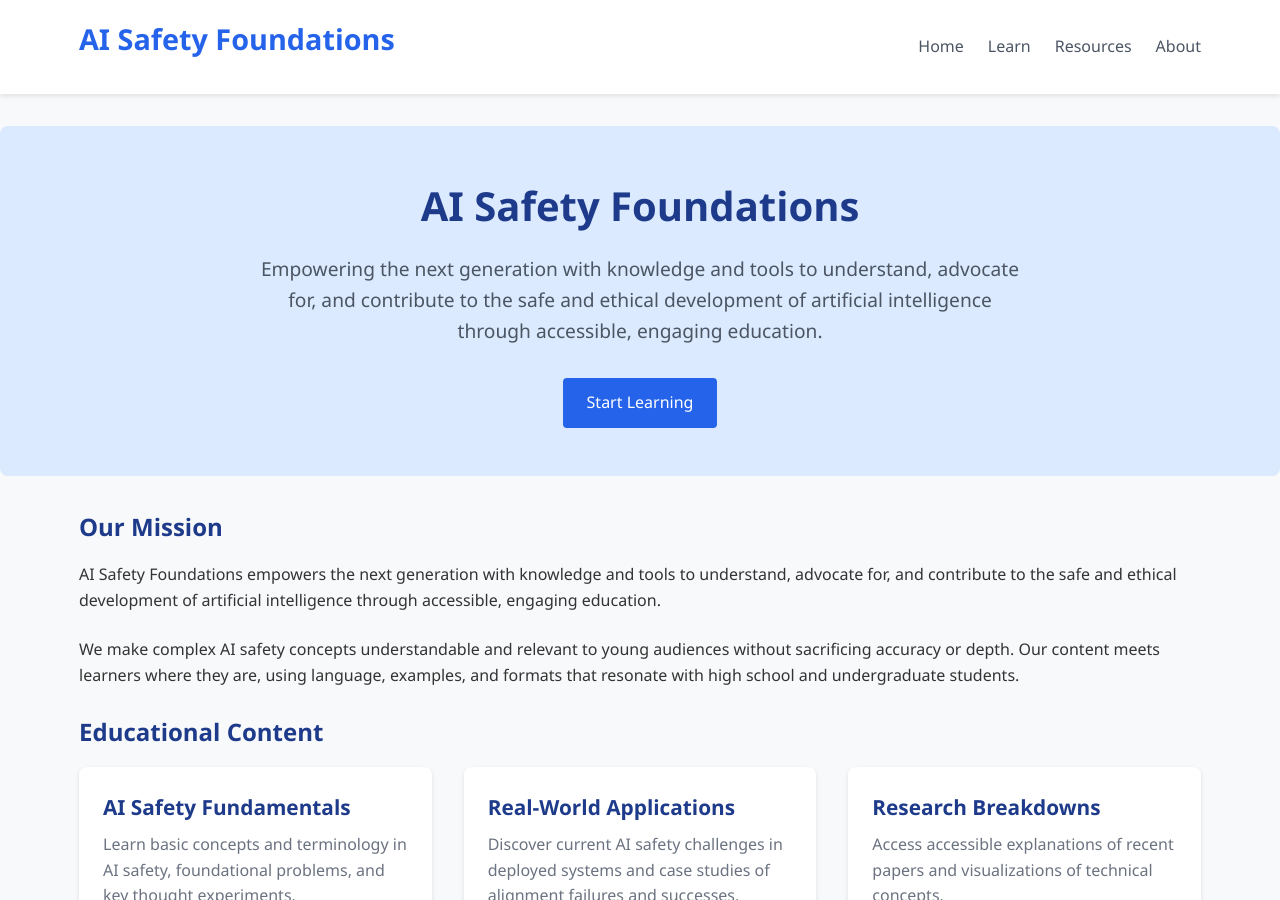
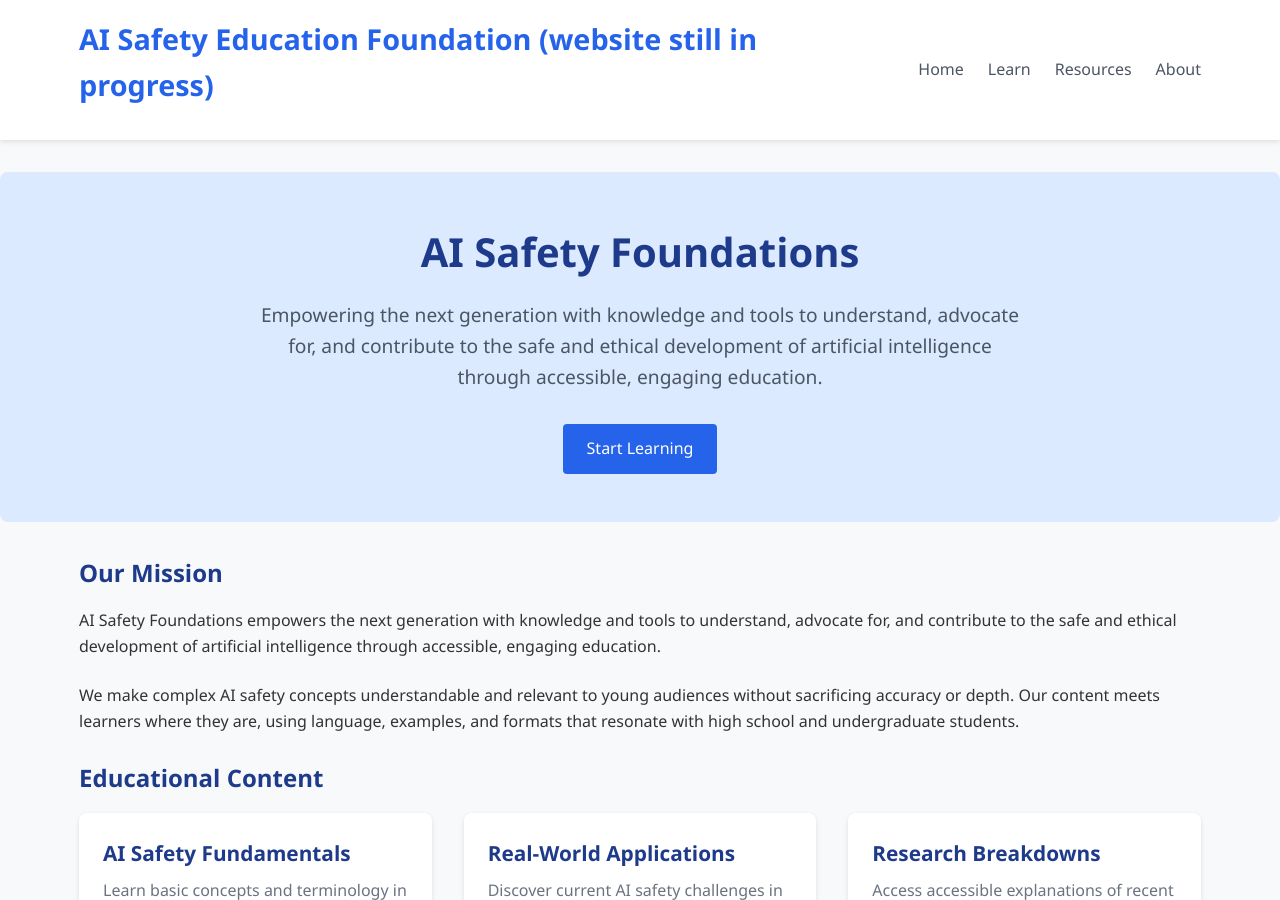
Before and after one commit to sdragonslayer/foundationwebsite, a Jekyll site: the page index.html, which Jekyll copies as it is, in a window 1280 px wide and 900 px high. Built offline with Jekyll 4.4.1, drawn with Linux system fonts in a browser that asks for light colours.

Commit message:
placeholder

```diff
--- a/index.html
+++ b/index.html
@@ -19,7 +19,7 @@
 <body>
     <header>
         <div class="container">
-            <h1><a href="index">AI Safety Foundations</a></h1>
+            <h1><a href="index">AI Safety Education Foundation (website still in progress)</a></h1>
             <nav>
                 <ul>
                     <li><a href="index">Home</a></li>
```
